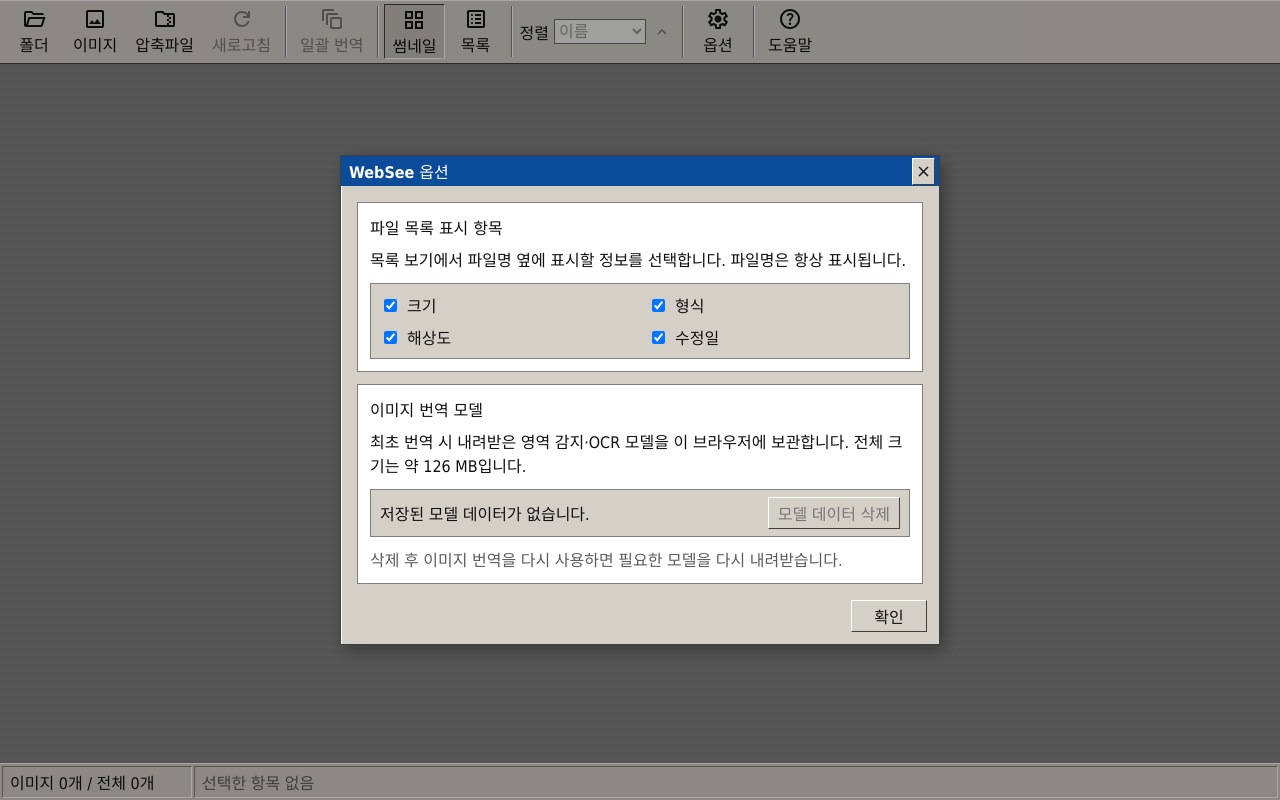
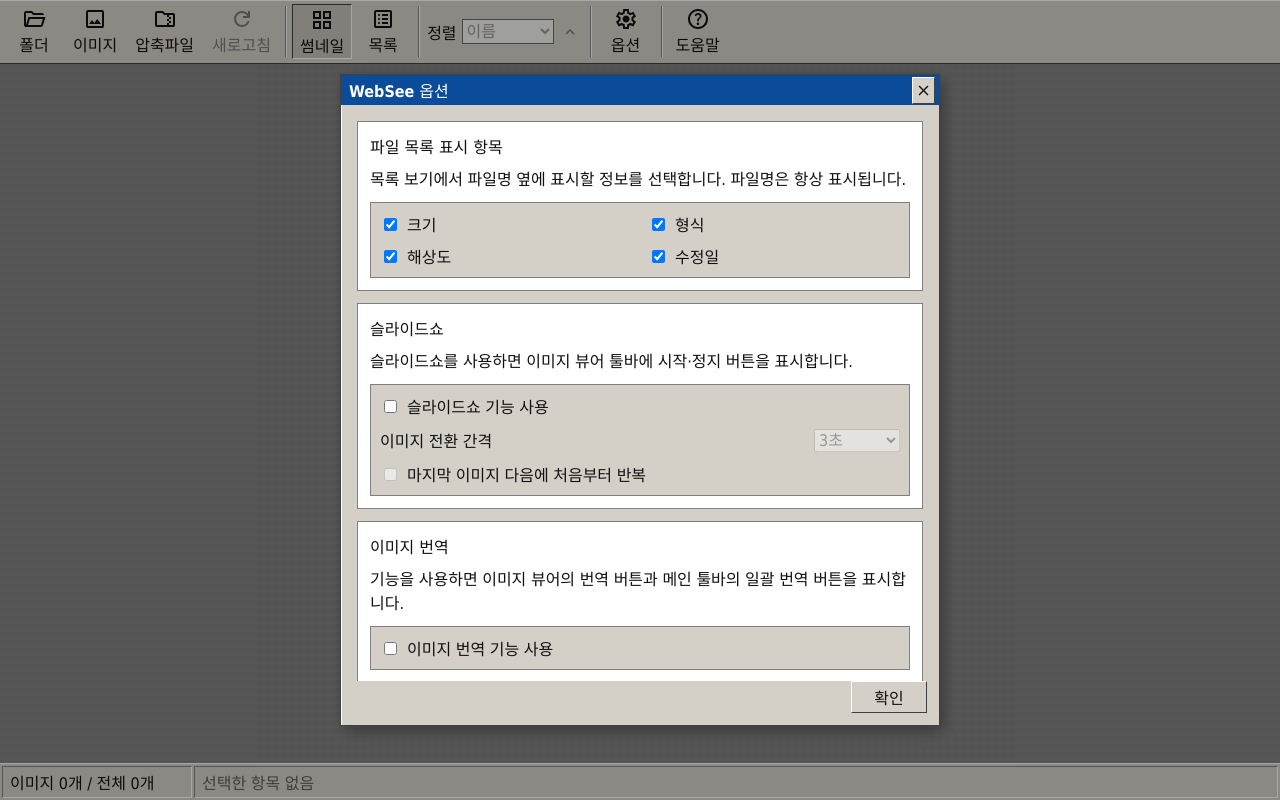
Before and after one commit to unknowm-computer/websee, a Vue app: page / in a window 1280 px wide. Both pictures are taken after a click on the button "옵션". Built offline with nearby package versions, Linux system fonts and the light colour scheme; a web font is replaced by a local one.

Commit message:
feat: 슬라이드쇼와 번역 기능 옵션 추가

```diff
--- a/src/App.vue
+++ b/src/App.vue
@@ -56,6 +56,13 @@ import {
   naturalCompare,
   sortMediaItems,
 } from '@/utils/media'
+import {
+  readTranslationEnabledPreference,
+  readViewerSlideshowPreference,
+  writeTranslationEnabledPreference,
+  writeViewerSlideshowPreference,
+  type ViewerSlideshowPreference,
+} from '@/utils/viewerPreferences'
 
 const FILE_LIST_COLUMNS_STORAGE_KEY = 'websee-file-list-columns'
 const DEFAULT_FILE_LIST_COLUMNS = {
@@ -72,6 +79,10 @@ const viewMode = ref<MediaViewMode>(readViewMode())
 const sortKey = ref<MediaSortKey>(readSortKey())
 const sortAscending = ref(readBooleanPreference('websee-sort-ascending', true))
 const fileListColumns = reactive<MediaListColumnVisibility>(readFileListColumns())
+const viewerSlideshowPreference = reactive<ViewerSlideshowPreference>(
+  readViewerSlideshowPreference(localStorage),
+)
+const translationEnabled = ref(readTranslationEnabledPreference(localStorage))
 const viewerOpen = ref(false)
 const textViewerItem = ref<MediaItem>()
 const viewerItems = ref<MediaItem[]>([])
@@ -316,8 +327,11 @@ const batchFolderLabel = computed(() =>
   selectedDirectoryNode.value?.name ?? collection.value?.name ?? '현재 폴더',
 )
 const canBatchTranslate = computed(() =>
-  batchTranslationActive.value
-  || Boolean(directoryHandleCache.get(selectedDirectory.value)),
+  translationEnabled.value
+  && (
+    batchTranslationActive.value
+    || Boolean(directoryHandleCache.get(selectedDirectory.value))
+  ),
 )
 
 function readViewMode(): MediaViewMode {
@@ -1325,6 +1339,7 @@ function createCurrentBatchTranslationRun(options: BatchTranslationOptions) {
 }
 
 function handleStartBatchTranslation(options: BatchTranslationOptions): void {
+  if (!translationEnabled.value) return
   const run = createCurrentBatchTranslationRun(options)
   if (!run) {
     showError('현재 폴더에서 일괄 번역할 이미지나 압축파일을 찾지 못했습니다.')
@@ -1343,6 +1358,19 @@ function setSortKey(key: MediaSortKey): void {
 
 function setFileListColumn(column: MediaListColumnKey, visible: boolean): void {
   fileListColumns[column] = visible
+}
+
+function updateViewerSlideshowPreference(
+  preference: ViewerSlideshowPreference,
+): void {
+  Object.assign(viewerSlideshowPreference, preference)
+}
+
+function updateTranslationEnabled(enabled: boolean): void {
+  translationEnabled.value = enabled
+  if (enabled) return
+  batchTranslationDialogOpen.value = false
+  stopBatchTranslation()
 }
 
 function moveSelection(delta: number): void {
@@ -1438,6 +1466,14 @@ watch(
   fileListColumns,
   (value) => localStorage.setItem(FILE_LIST_COLUMNS_STORAGE_KEY, JSON.stringify(value)),
   { deep: true },
+)
+watch(
+  viewerSlideshowPreference,
+  (value) => writeViewerSlideshowPreference(localStorage, value),
+  { deep: true },
+)
+watch(translationEnabled, (value) =>
+  writeTranslationEnabledPreference(localStorage, value),
 )
 
 onMounted(() => window.addEventListener('keydown', handleBrowserKeydown))
@@ -1462,6 +1498,7 @@ onBeforeUnmount(() => {
       :has-media="Boolean(collection?.items.length)"
       :sort-ascending="sortAscending"
       :sort-key="sortKey"
+      :translation-enabled="translationEnabled"
       :view-mode="viewMode"
       @open-directory="openDirectory"
       @open-images="imageInput?.click()"
@@ -1642,10 +1679,12 @@ onBeforeUnmount(() => {
       :current-id="viewerCurrentId"
       :get-url="getUrl"
       :initial-slideshow="initialSlideshow"
+      :slideshow-preference="viewerSlideshowPreference"
       :load-saved-translation="loadSavedTranslation"
       :prepare-translation-persistence="prepareTranslationPersistence"
       :save-translation="saveTranslation"
       :translation-disabled="batchTranslationActive"
+      :translation-enabled="translationEnabled"
       @close="closeViewer"
       @select="selectViewerItem"
       @dimensions="updateDimensions"
@@ -1661,8 +1700,12 @@ onBeforeUnmount(() => {
     <OptionsDialog
       v-if="optionsOpen"
       :file-list-columns="fileListColumns"
+      :slideshow-preference="viewerSlideshowPreference"
+      :translation-enabled="translationEnabled"
       @close="optionsOpen = false"
       @set-file-list-column="setFileListColumn"
+      @update-slideshow-preference="updateViewerSlideshowPreference"
+      @update-translation-enabled="updateTranslationEnabled"
     />
     <BatchTranslationDialog
       v-if="batchTranslationDialogOpen"
--- a/src/components/app/AppToolbar.vue
+++ b/src/components/app/AppToolbar.vue
@@ -9,6 +9,7 @@ interface Props {
   hasMedia: boolean;
   sortAscending: boolean;
   sortKey: MediaSortKey;
+  translationEnabled: boolean;
   viewMode: MediaViewMode;
 }
 
@@ -59,6 +60,7 @@ const emit = defineEmits<{
     <span class="app-toolbar__separator" aria-hidden="true" />
 
     <button
+      v-if="translationEnabled"
       type="button"
       :class="{ 'is-pressed': batchActive }"
       :aria-pressed="batchActive"
@@ -70,7 +72,11 @@ const emit = defineEmits<{
       <span>일괄 번역</span>
     </button>
 
-    <span class="app-toolbar__separator" aria-hidden="true" />
+    <span
+      v-if="translationEnabled"
+      class="app-toolbar__separator"
+      aria-hidden="true"
+    />
 
     <button
       type="button"
--- a/src/components/app/HelpDialog.vue
+++ b/src/components/app/HelpDialog.vue
@@ -32,7 +32,7 @@ const emit = defineEmits<{
           <div><dt><kbd>Space</kbd></dt><dd>다음 이미지</dd></div>
         </dl>
         <p>이미지 상세보기의 <strong>화질 개선</strong> 버튼은 원본을 수정하지 않고 선과 글자를 조금 더 또렷하게 표시합니다. 일반 이미지는 GPU로 처리하며, 크기가 너무 크거나 WebGL을 사용할 수 없으면 가벼운 대비 보정으로 자동 전환됩니다.</p>
-        <p>이미지 상세보기의 <strong>번역</strong> 버튼은 현재 한 장의 말풍선과 텍스트를 한국어로 표시합니다. 번역 레이어의 마지막 표시·숨김 상태는 다음 이미지와 다음 실행에도 유지됩니다. 최초 사용 시 영역 감지 모델 약 11MB와 Baberu OCR 모델 약 121MB를 내려받으며, 저장된 모델은 메인 툴바의 <strong>옵션</strong>에서 관리할 수 있습니다.</p>
+        <p>메인 툴바의 <strong>옵션</strong>에서 이미지 번역 기능을 켜면 이미지 상세보기의 <strong>번역</strong> 버튼과 <strong>일괄 번역</strong> 버튼이 표시됩니다. 번역 버튼은 현재 한 장의 말풍선과 텍스트를 한국어로 표시하며, 번역 레이어의 마지막 표시·숨김 상태는 다음 이미지와 다음 실행에도 유지됩니다. 최초 사용 시 영역 감지 모델 약 11MB와 Baberu OCR 모델 약 121MB를 내려받으며, 저장된 모델도 옵션에서 관리할 수 있습니다.</p>
         <p><strong>폴더 열기</strong>로 연 파일은 쓰기 권한을 허용하면 번역 결과를 원본 폴더의 숨김용 <code>.websee</code> 폴더에 저장합니다. 일반 이미지는 파일별 JSON으로, 압축파일은 압축파일별 JSON 하나로 보존하며 다음에 열 때 자동으로 불러옵니다. 현재 폴더의 저장 용량 확인·사용하지 않는 데이터 정리·전체 삭제는 <strong>일괄 번역</strong> 창에서 할 수 있습니다.</p>
         <p><strong>일괄 번역</strong>은 현재 폴더의 이미지와 선택한 압축파일 내부 이미지를 한 장씩 번역합니다. 저장된 결과는 기본적으로 건너뛰므로 중지하거나 WebSee를 다시 연 뒤에도 같은 작업을 이어갈 수 있습니다. 하위 폴더는 포함하지 않습니다.</p>
         <p class="help-dialog__privacy">선택한 파일은 서버에 업로드되지 않고 이 브라우저에서만 처리됩니다.</p>
--- a/src/components/app/OptionsDialog.vue
+++ b/src/components/app/OptionsDialog.vue
@@ -16,16 +16,27 @@ import type {
   MediaListColumnVisibility,
 } from "@/types/media";
 import { formatBytes } from "@/utils/media";
+import {
+  VIEWER_SLIDESHOW_INTERVAL_OPTIONS,
+  type ViewerSlideshowPreference,
+} from "@/utils/viewerPreferences";
 
 interface Props {
   fileListColumns: MediaListColumnVisibility;
+  slideshowPreference: ViewerSlideshowPreference;
+  translationEnabled: boolean;
 }
 
-defineProps<Props>();
+const props = defineProps<Props>();
 
 const emit = defineEmits<{
   (event: "close"): void;
   (event: "set-file-list-column", column: MediaListColumnKey, visible: boolean): void;
+  (
+    event: "update-slideshow-preference",
+    preference: ViewerSlideshowPreference,
+  ): void;
+  (event: "update-translation-enabled", enabled: boolean): void;
 }>();
 
 const fileListColumnOptions: ReadonlyArray<{
@@ -60,6 +71,44 @@ function setFileListColumn(column: MediaListColumnKey, event: Event): void {
   const checkbox = event.currentTarget;
   if (!(checkbox instanceof HTMLInputElement)) return;
   emit("set-file-list-column", column, checkbox.checked);
+}
+
+function updateSlideshowPreference(
+  patch: Partial<ViewerSlideshowPreference>,
+): void {
+  emit("update-slideshow-preference", {
+    ...props.slideshowPreference,
+    ...patch,
+  });
+}
+
+function setSlideshowEnabled(event: Event): void {
+  const checkbox = event.currentTarget;
+  if (!(checkbox instanceof HTMLInputElement)) return;
+  updateSlideshowPreference({ enabled: checkbox.checked });
+}
+
+function setSlideshowInterval(event: Event): void {
+  const select = event.currentTarget;
+  if (!(select instanceof HTMLSelectElement)) return;
+  const selectedInterval = Number.parseInt(select.value, 10);
+  const intervalSeconds = VIEWER_SLIDESHOW_INTERVAL_OPTIONS.find(
+    (option) => option === selectedInterval,
+  );
+  if (intervalSeconds === undefined) return;
+  updateSlideshowPreference({ intervalSeconds });
+}
+
+function setSlideshowLoop(event: Event): void {
+  const checkbox = event.currentTarget;
+  if (!(checkbox instanceof HTMLInputElement)) return;
+  updateSlideshowPreference({ loop: checkbox.checked });
+}
+
+function setTranslationEnabled(event: Event): void {
+  const checkbox = event.currentTarget;
+  if (!(checkbox instanceof HTMLInputElement)) return;
+  emit("update-translation-enabled", checkbox.checked);
 }
 
 async function refreshCachedData(): Promise<void> {
@@ -142,8 +191,66 @@ onMounted(() => {
           </div>
         </section>
 
-        <section aria-labelledby="translation-model-title">
-          <h2 id="translation-model-title">이미지 번역 모델</h2>
+        <section aria-labelledby="slideshow-title">
+          <h2 id="slideshow-title">슬라이드쇼</h2>
+          <p>
+            슬라이드쇼를 사용하면 이미지 뷰어 툴바에 시작·정지 버튼을
+            표시합니다.
+          </p>
+          <div class="options-dialog__feature-settings">
+            <label>
+              <input
+                type="checkbox"
+                :checked="slideshowPreference.enabled"
+                @change="setSlideshowEnabled"
+              />
+              <span>슬라이드쇼 기능 사용</span>
+            </label>
+            <label class="options-dialog__select-setting">
+              <span>이미지 전환 간격</span>
+              <select
+                :value="slideshowPreference.intervalSeconds"
+                :disabled="!slideshowPreference.enabled"
+                @change="setSlideshowInterval"
+              >
+                <option
+                  v-for="seconds in VIEWER_SLIDESHOW_INTERVAL_OPTIONS"
+                  :key="seconds"
+                  :value="seconds"
+                >
+                  {{ seconds }}초
+                </option>
+              </select>
+            </label>
+            <label>
+              <input
+                type="checkbox"
+                :checked="slideshowPreference.loop"
+                :disabled="!slideshowPreference.enabled"
+                @change="setSlideshowLoop"
+              />
+              <span>마지막 이미지 다음에 처음부터 반복</span>
+            </label>
+          </div>
+        </section>
+
+        <section aria-labelledby="translation-title">
+          <h2 id="translation-title">이미지 번역</h2>
+          <p>
+            기능을 사용하면 이미지 뷰어의 번역 버튼과 메인 툴바의 일괄
+            번역 버튼을 표시합니다.
+          </p>
+          <div class="options-dialog__feature-settings">
+            <label>
+              <input
+                type="checkbox"
+                :checked="translationEnabled"
+                @change="setTranslationEnabled"
+              />
+              <span>이미지 번역 기능 사용</span>
+            </label>
+          </div>
+          <h3>번역 모델 데이터</h3>
           <p>
             최초 번역 시 내려받은 영역 감지·OCR 모델을 이 브라우저에 보관합니다.
             전체 크기는 약
@@ -238,6 +345,11 @@ onMounted(() => {
       font-size: inherit;
     }
 
+    h3 {
+      margin: 14px 0 8px;
+      font-size: inherit;
+    }
+
     p {
       margin: 0 0 12px;
     }
@@ -270,6 +382,28 @@ onMounted(() => {
       display: flex;
       gap: 7px;
       align-items: center;
+    }
+  }
+
+  &__feature-settings {
+    display: grid;
+    gap: 10px;
+    padding: 9px;
+    background: var(--color-face);
+    border: 1px solid var(--color-shadow);
+
+    label {
+      display: flex;
+      gap: 7px;
+      align-items: center;
+    }
+  }
+
+  &__select-setting {
+    justify-content: space-between;
+
+    select {
+      min-width: 86px;
     }
   }
 
--- a/src/utils/viewerPreferences.ts
+++ b/src/utils/viewerPreferences.ts
@@ -4,6 +4,14 @@ export interface ViewerZoomPreference {
   mode: ViewerZoomMode
   scale: number
 }
+
+export interface ViewerSlideshowPreference {
+  enabled: boolean
+  intervalSeconds: number
+  loop: boolean
+}
+
+export const VIEWER_SLIDESHOW_INTERVAL_OPTIONS = [3, 5, 10] as const
 
 type ReadableStorage = Pick<Storage, 'getItem'>
 type WritableStorage = Pick<Storage, 'setItem'>
@@ -12,8 +20,15 @@ const ZOOM_MODE_STORAGE_KEY = 'websee-viewer-zoom-mode'
 const ZOOM_SCALE_STORAGE_KEY = 'websee-viewer-zoom-scale'
 const ENHANCEMENT_STORAGE_KEY = 'websee-viewer-image-enhancement'
 const TRANSLATION_OVERLAY_STORAGE_KEY = 'websee-viewer-translation-overlay-visible'
+const TRANSLATION_ENABLED_STORAGE_KEY = 'websee-translation-enabled'
+const SLIDESHOW_STORAGE_KEY = 'websee-viewer-slideshow'
 const MIN_ZOOM_SCALE = 0.03
 const MAX_ZOOM_SCALE = 16
+const DEFAULT_SLIDESHOW_PREFERENCE: ViewerSlideshowPreference = {
+  enabled: false,
+  intervalSeconds: 3,
+  loop: false,
+}
 
 function isViewerZoomMode(value: string | null): value is ViewerZoomMode {
   return value === 'fit' || value === 'width' || value === 'actual' || value === 'custom'
@@ -65,3 +80,48 @@ export function writeViewerTranslationOverlayPreference(
 ): void {
   storage.setItem(TRANSLATION_OVERLAY_STORAGE_KEY, String(visible))
 }
+
+export function readTranslationEnabledPreference(storage: ReadableStorage): boolean {
+  return storage.getItem(TRANSLATION_ENABLED_STORAGE_KEY) === 'true'
+}
+
+export function writeTranslationEnabledPreference(
+  storage: WritableStorage,
+  enabled: boolean,
+): void {
+  storage.setItem(TRANSLATION_ENABLED_STORAGE_KEY, String(enabled))
+}
+
+export function readViewerSlideshowPreference(
+  storage: ReadableStorage,
+): ViewerSlideshowPreference {
+  const storedValue = storage.getItem(SLIDESHOW_STORAGE_KEY)
+  if (!storedValue) return { ...DEFAULT_SLIDESHOW_PREFERENCE }
+
+  try {
+    const parsed: unknown = JSON.parse(storedValue)
+    if (typeof parsed !== 'object' || parsed === null) {
+      return { ...DEFAULT_SLIDESHOW_PREFERENCE }
+    }
+
+    const preference = parsed as Partial<ViewerSlideshowPreference>
+    const intervalSeconds = VIEWER_SLIDESHOW_INTERVAL_OPTIONS.find(
+      (option) => option === preference.intervalSeconds,
+    )
+
+    return {
+      enabled: preference.enabled === true,
+      intervalSeconds: intervalSeconds ?? DEFAULT_SLIDESHOW_PREFERENCE.intervalSeconds,
+      loop: preference.loop === true,
+    }
+  } catch {
+    return { ...DEFAULT_SLIDESHOW_PREFERENCE }
+  }
+}
+
+export function writeViewerSlideshowPreference(
+  storage: WritableStorage,
+  preference: ViewerSlideshowPreference,
+): void {
+  storage.setItem(SLIDESHOW_STORAGE_KEY, JSON.stringify(preference))
+}
```
Also changed, not shown: src/components/viewer/ImageViewer.vue (+63 -22 lines), 2 other files (tests, documents, lock files or other folders).
